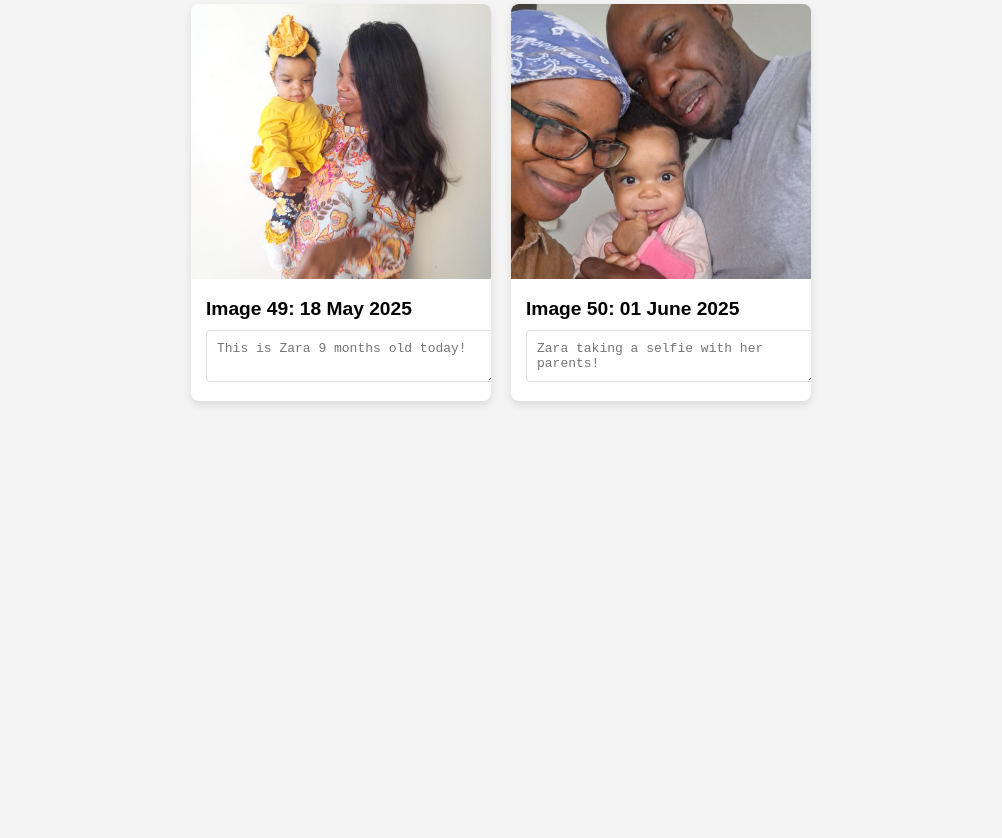
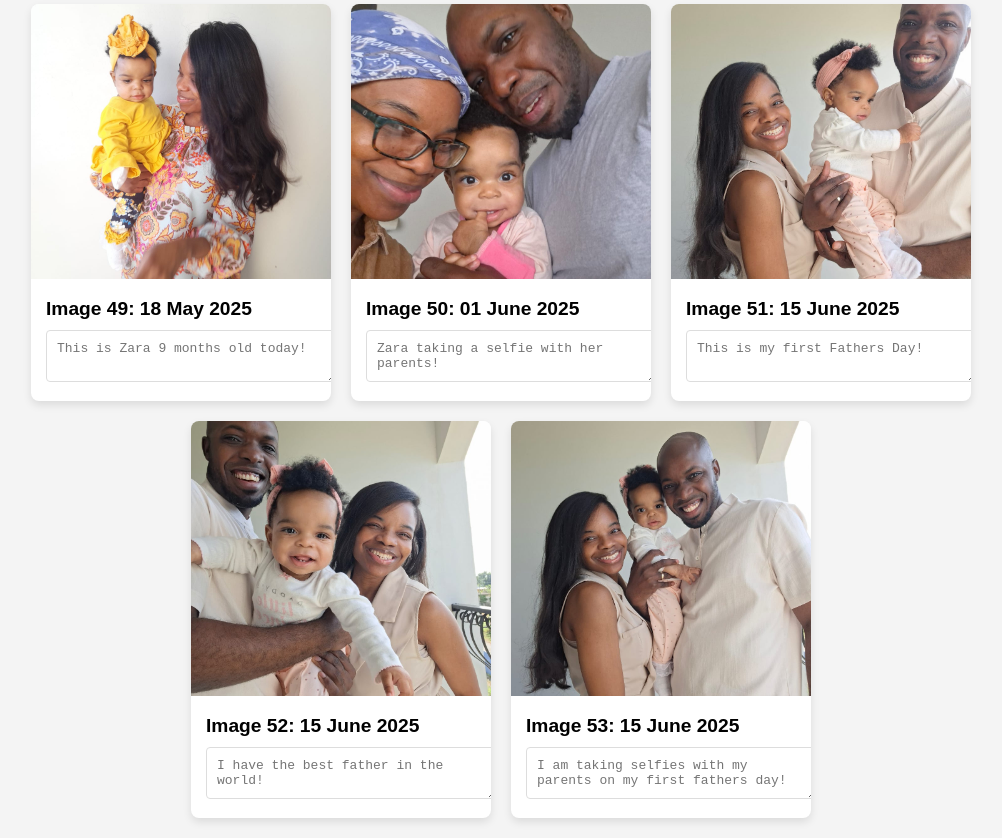
Before and after one commit to gladstone28/zara-album, a plain HTML site: page index.html in a window 1280 px wide. Shown: the part 6768-7606 px from the top of the page, without its empty margins (139-1141 px from the left). Before the commit the page ends 7189 px from the top, so only its background shows below. Drawn offline with Linux system fonts and the light colour scheme.

Commit message:
add fathers day pictures and modify index.html

```diff
--- a/index.html
+++ b/index.html
@@ -406,17 +406,35 @@
                 <textarea placeholder="This is Zara 9 months in!"></textarea>
             </div>
         </div>
-        <divi class="card">
+        <div class="card">
             <img src="zara-9-months-out.jpeg" alt="Image 49">
             <div class="card-content">
                 <h3>Image 49: 18 May 2025</h3>
                 <textarea placeholder="This is Zara 9 months old today!"></textarea>
             </div>
-        </divi>
+        </div>
         <div class="card">
             <img src="zara-with-parents-selfie.jpeg" alt="Image 50">
             <div class="card-content">
                 <h3>Image 50: 01 June 2025</h3> <textarea placeholder="Zara taking a selfie with her parents!"></textarea>
+            </div>
+        </div>
+        <div class="card">
+            <img src="fathers-day-1.jpeg" alt="Image 51">
+            <div class="card-content">
+                <h3>Image 51: 15 June 2025</h3> <textarea placeholder="This is my first Fathers Day!"></textarea>
+            </div>
+        </div>
+        <div class="card">
+            <img src="fathers-day-2.jpeg" alt="Image 52">
+            <div class="card-content">
+                <h3>Image 52: 15 June 2025</h3> <textarea placeholder="I have the best father in the world!"></textarea>
+            </div>
+        </div>
+        <div class="card">
+            <img src="fathers-day-3.jpeg" alt="Image 53">
+            <div class="card-content">
+                <h3>Image 53: 15 June 2025</h3> <textarea placeholder="I am taking selfies with my parents on my first fathers day!"></textarea>
             </div>
         </div>
 
```
Also changed, not shown: fathers-day-1.jpeg (added), fathers-day-2.jpeg (added), fathers-day-3.jpeg (added).
